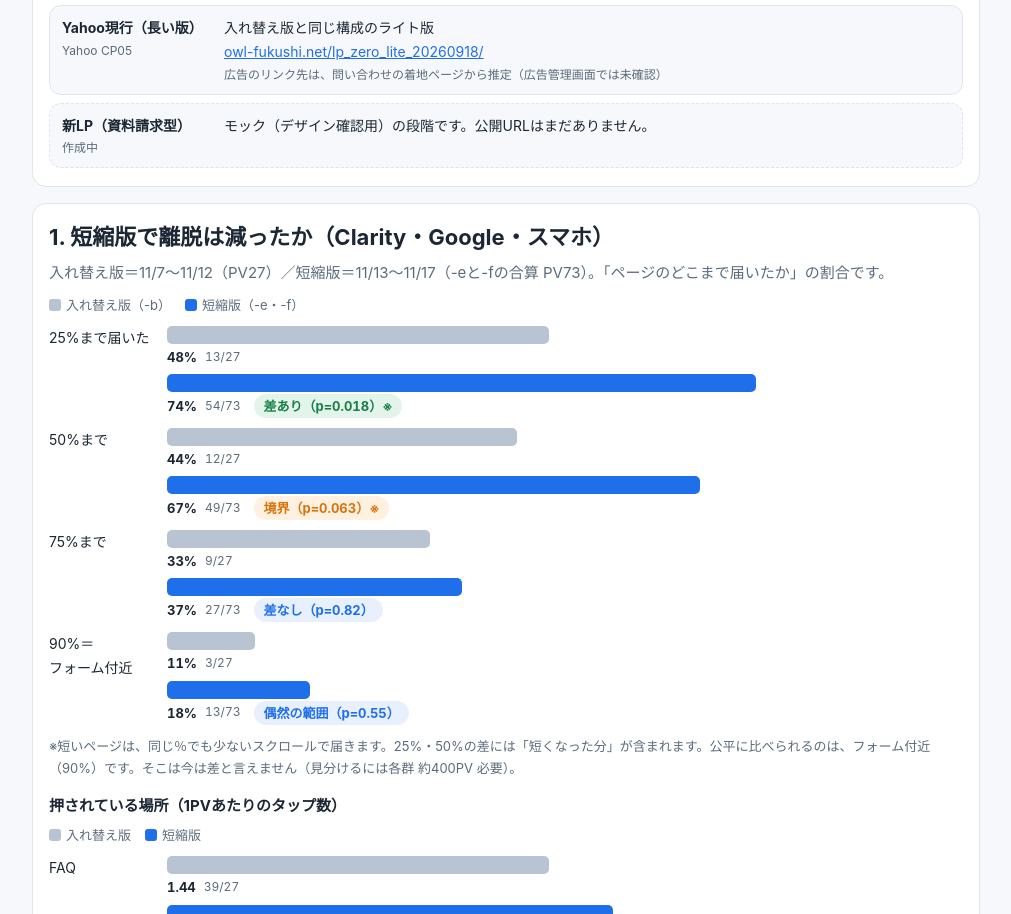
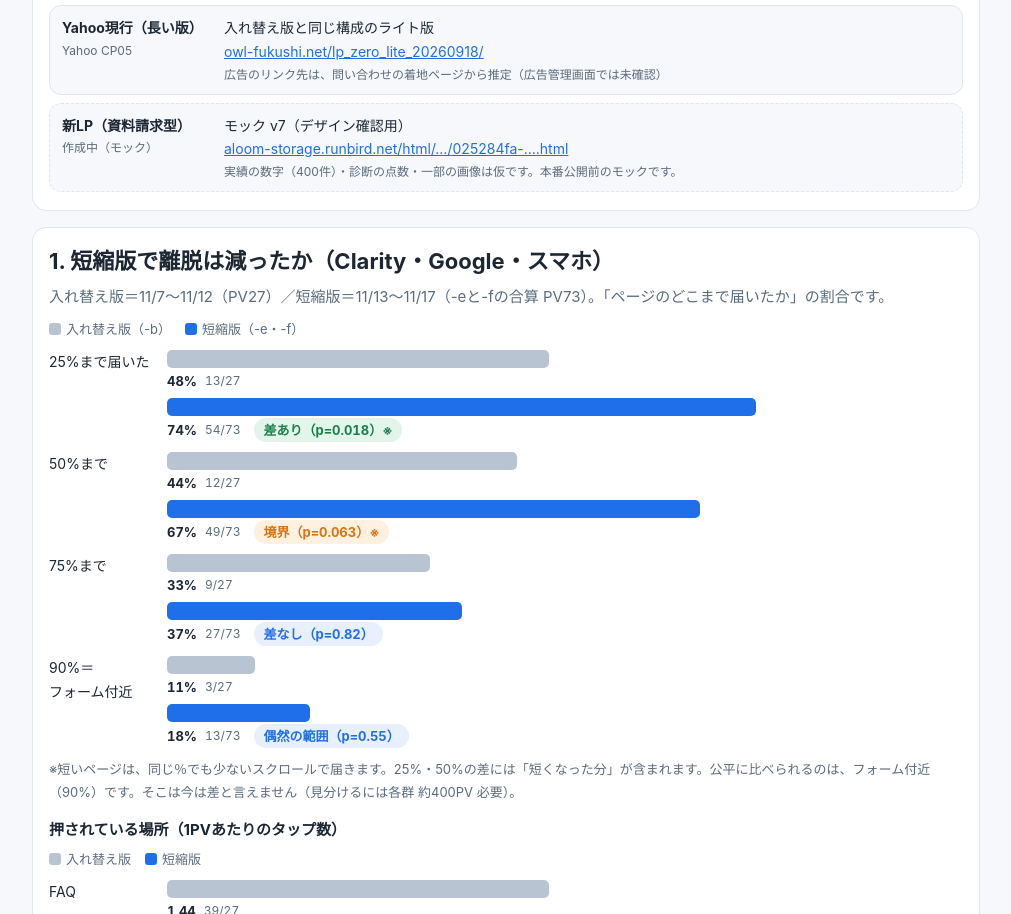
Before and after one commit to hoshizaemonn/owl-ads-chukan-20261117, a plain HTML site: page index.html in a window 1280 px wide. Shown: the part 804-1718 px from the top of the page, without its empty margins (134-1145 px from the left). Drawn offline with Linux system fonts and the light colour scheme.

Commit message:
図解に新LP（資料請求型）モックのリンクを追加
Co-Authored-By: Claude Sonnet 5.5 <noreply@anthropic.com>

```diff
--- a/index.html
+++ b/index.html
@@ -109,7 +109,7 @@ ul{margin:6px 0;padding-left:20px}
     <div class="it"><div><b>短縮A（-e）</b><small>Google A（2語）・11/13〜</small></div><div>10スクロール版（短縮版）<br><a href="https://owl-fukushi.net/lp_zero_lite_20260918-e/" target="_blank" rel="noopener">owl-fukushi.net/lp_zero_lite_20260918-e/</a></div></div>
     <div class="it"><div><b>短縮B（-f）</b><small>Google B（7語）・11/13〜</small></div><div>-eのコピー（中身は同じ）<br><a href="https://owl-fukushi.net/lp_zero_lite_20260918-f/" target="_blank" rel="noopener">owl-fukushi.net/lp_zero_lite_20260918-f/</a></div></div>
     <div class="it"><div><b>Yahoo現行（長い版）</b><small>Yahoo CP05</small></div><div>入れ替え版と同じ構成のライト版<br><a href="https://owl-fukushi.net/lp_zero_lite_20260918/" target="_blank" rel="noopener">owl-fukushi.net/lp_zero_lite_20260918/</a><small>広告のリンク先は、問い合わせの着地ページから推定（広告管理画面では未確認）</small></div></div>
-    <div class="it wip"><div><b>新LP（資料請求型）</b><small>作成中</small></div><div>モック（デザイン確認用）の段階です。公開URLはまだありません。</div></div>
+    <div class="it wip"><div><b>新LP（資料請求型）</b><small>作成中（モック）</small></div><div>モック v7（デザイン確認用）<br><a href="https://aloom-storage.runbird.net/html/cmtv3s2q000038lljfumo9wjy/025284fa-03eb-4c4d-9f07-5eff56b9f38e.html" target="_blank" rel="noopener">aloom-storage.runbird.net/html/…/025284fa-….html</a><small>実績の数字（400件）・診断の点数・一部の画像は仮です。本番公開前のモックです。</small></div></div>
   </div>
 </div>
 
```
